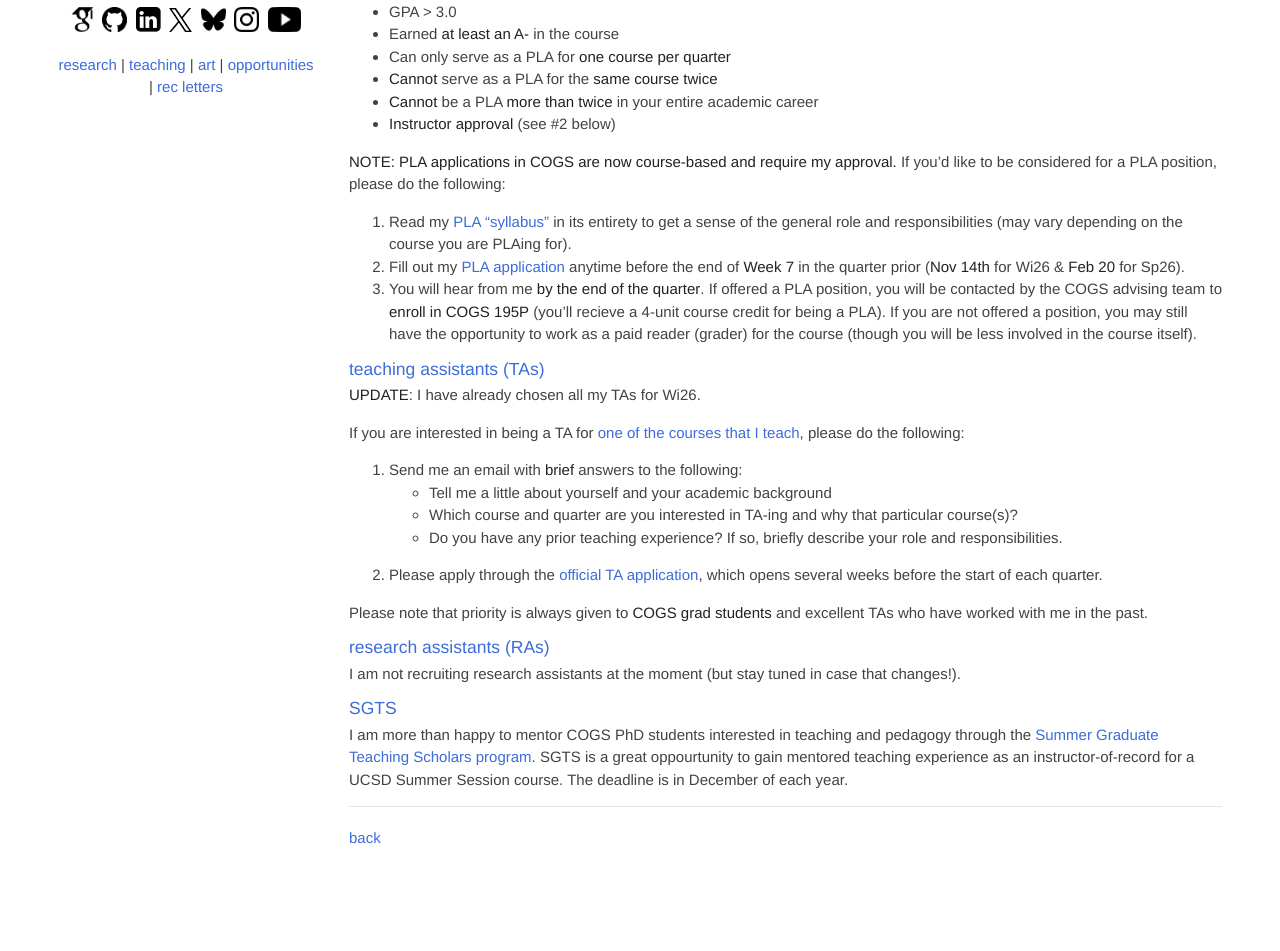
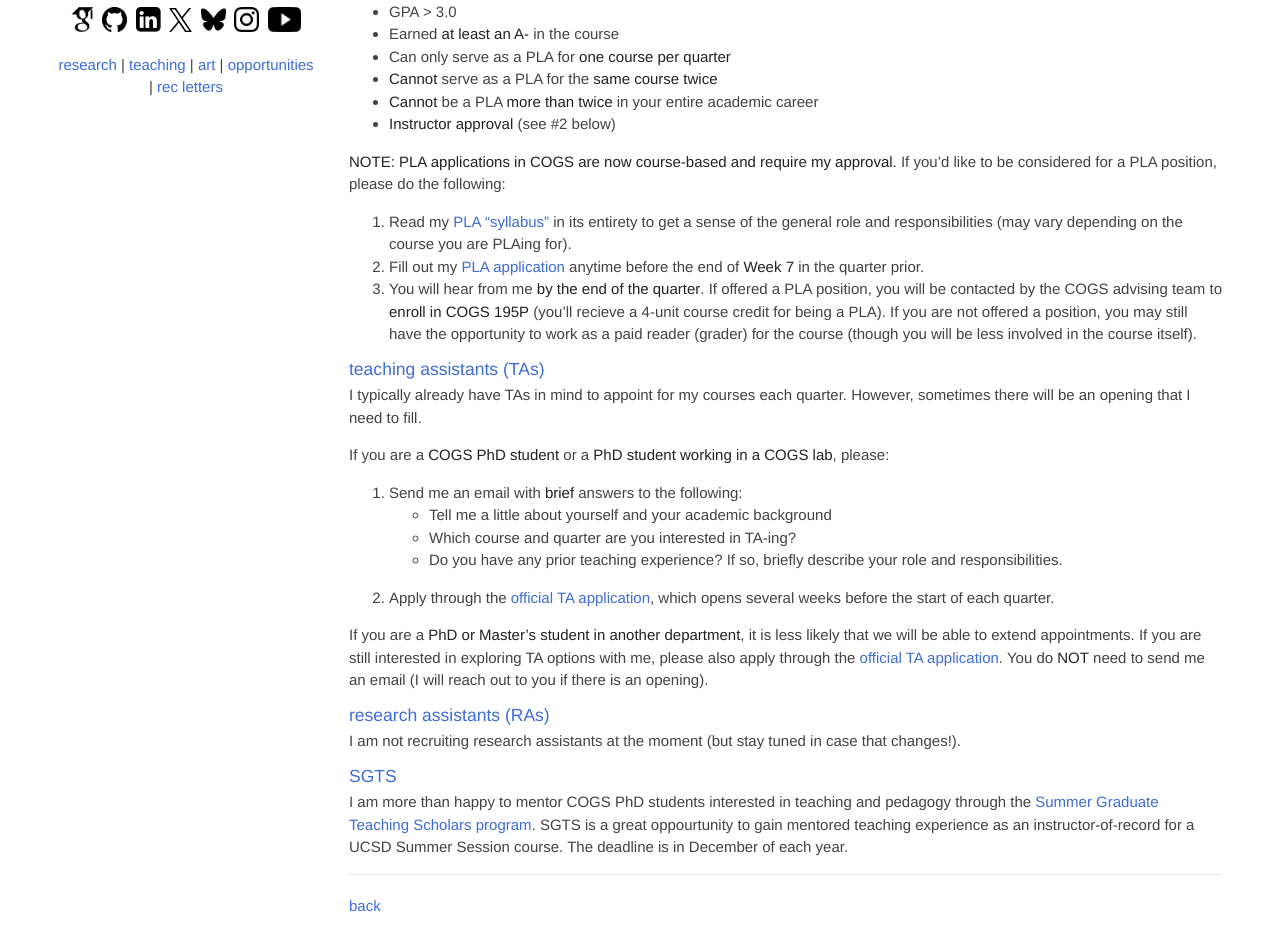
Before and after one commit to lucylai96/lucylai96.github.io, a Jekyll site: the page built from opps.md, in a window 1280 px wide and 1335 px high. Shown: the part 353-1304 px from the top of the window. Built offline with Jekyll 4.4.1, drawn with Linux system fonts in a browser that asks for light colours; our own code applies the rules of GitHub Pages for plain Markdown files.

Commit message:
Update opps.md

```diff
--- a/opps.md
+++ b/opps.md
@@ -17,20 +17,20 @@ Whether you end up in academia or industry, you will likely encounter opportunit
 
 **NOTE: PLA applications in COGS are now course-based and require my approval.** If you’d like to be considered for a PLA position, please do the following:
 1. Read my [PLA "syllabus"](https://docs.google.com/document/d/15gANVvomvQle8RsERJd59eQBw42BnHl-q4xsdVKCUc4/edit?usp=sharing){:target="_blank"} in its entirety to get a sense of the general role and responsibilities (may vary depending on the course you are PLAing for).
-3. Fill out my [PLA application](https://docs.google.com/forms/d/e/1FAIpQLSept59lwQhmjiuiqTEeHwgudheXXVRg6NShJYThDWoa9Kbjjg/viewform?usp=sharing&ouid=113612539407126073694){:target="_blank"} anytime before the end of **Week 7** in the quarter prior (**Nov 14th** for Wi26 & **Feb 20** for Sp26).
+3. Fill out my [PLA application](https://docs.google.com/forms/d/e/1FAIpQLSept59lwQhmjiuiqTEeHwgudheXXVRg6NShJYThDWoa9Kbjjg/viewform?usp=sharing&ouid=113612539407126073694){:target="_blank"} anytime before the end of **Week 7** in the quarter prior.
 4. You will hear from me **by the end of the quarter**. If offered a PLA position, you will be contacted by the COGS advising team to **enroll in COGS 195P** (you'll recieve a 4-unit course credit for being a PLA). If you are not offered a position, you may still have the opportunity to work as a paid reader (grader) for the course (though you will be less involved in the course itself).
 
 ### teaching assistants (TAs)
-**UPDATE**: I have already chosen all my TAs for Wi26.
+I typically already have TAs in mind to appoint for my courses each quarter. However, sometimes there will be an opening that I need to fill.
 
-If you are interested in being a TA for [one of the courses that I teach](https://lucylai.com/teaching.html){:target="_blank"}, please do the following:
+If you are a **COGS PhD student** or a **PhD student working in a COGS lab**, please:
 1. Send me an email with **brief** answers to the following:
   - Tell me a little about yourself and your academic background
-  - Which course and quarter are you interested in TA-ing and why that particular course(s)?
+  - Which course and quarter are you interested in TA-ing?
   - Do you have any prior teaching experience? If so, briefly describe your role and responsibilities.
-2. Please apply through the [official TA application](https://cogsci.ucsd.edu/graduates/teaching-assistants/index.html){:target="_blank"}, which opens several weeks before the start of each quarter.
+2. Apply through the [official TA application](https://cogsci.ucsd.edu/graduates/teaching-assistants/index.html){:target="_blank"}, which opens several weeks before the start of each quarter.
 
-Please note that priority is always given to **COGS grad students** and excellent TAs who have worked with me in the past.
+If you are a **PhD or Master's student in another department**, it is less likely that we will be able to extend appointments. If you are still interested in exploring TA options with me, please also apply through the [official TA application](https://cogsci.ucsd.edu/graduates/teaching-assistants/index.html){:target="_blank"}. You do **NOT** need to send me an email (I will reach out to you if there is an opening).
 
 ### research assistants (RAs)
 I am not recruiting research assistants at the moment (but stay tuned in case that changes!).
```
